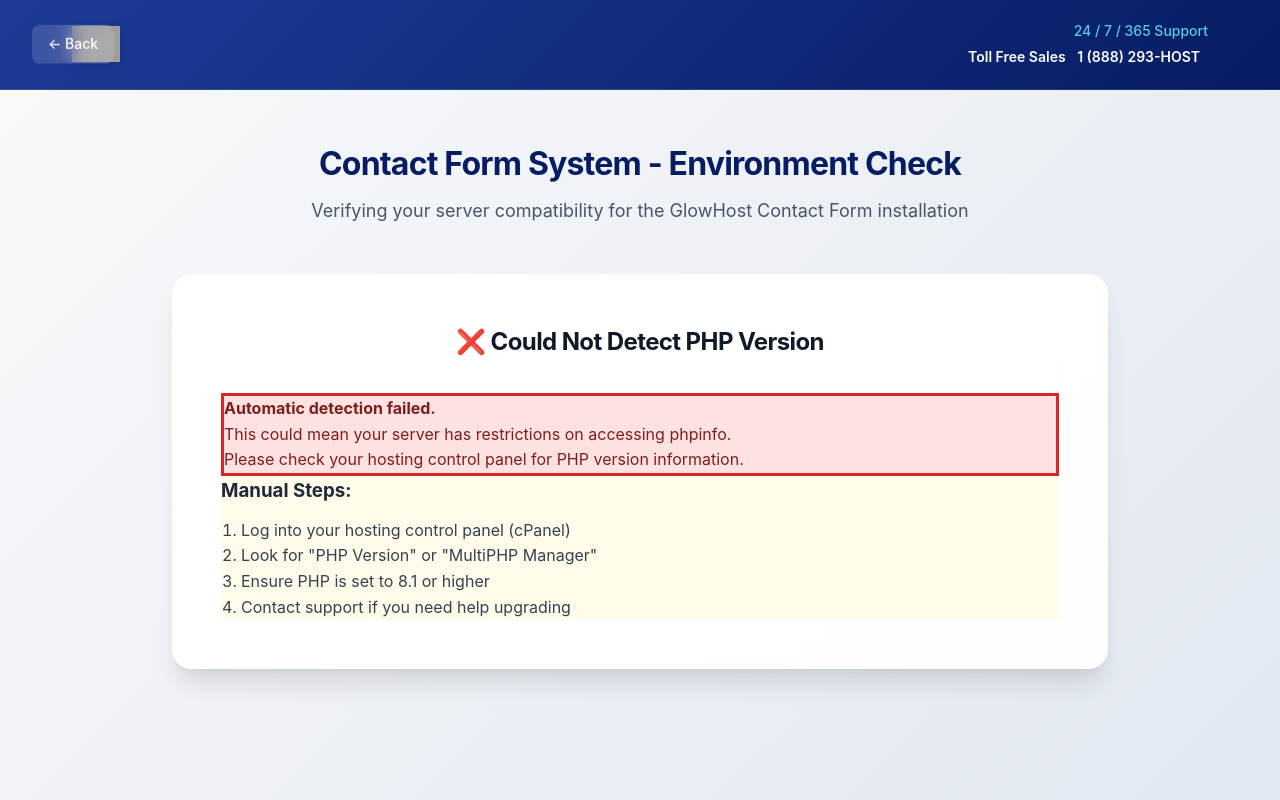
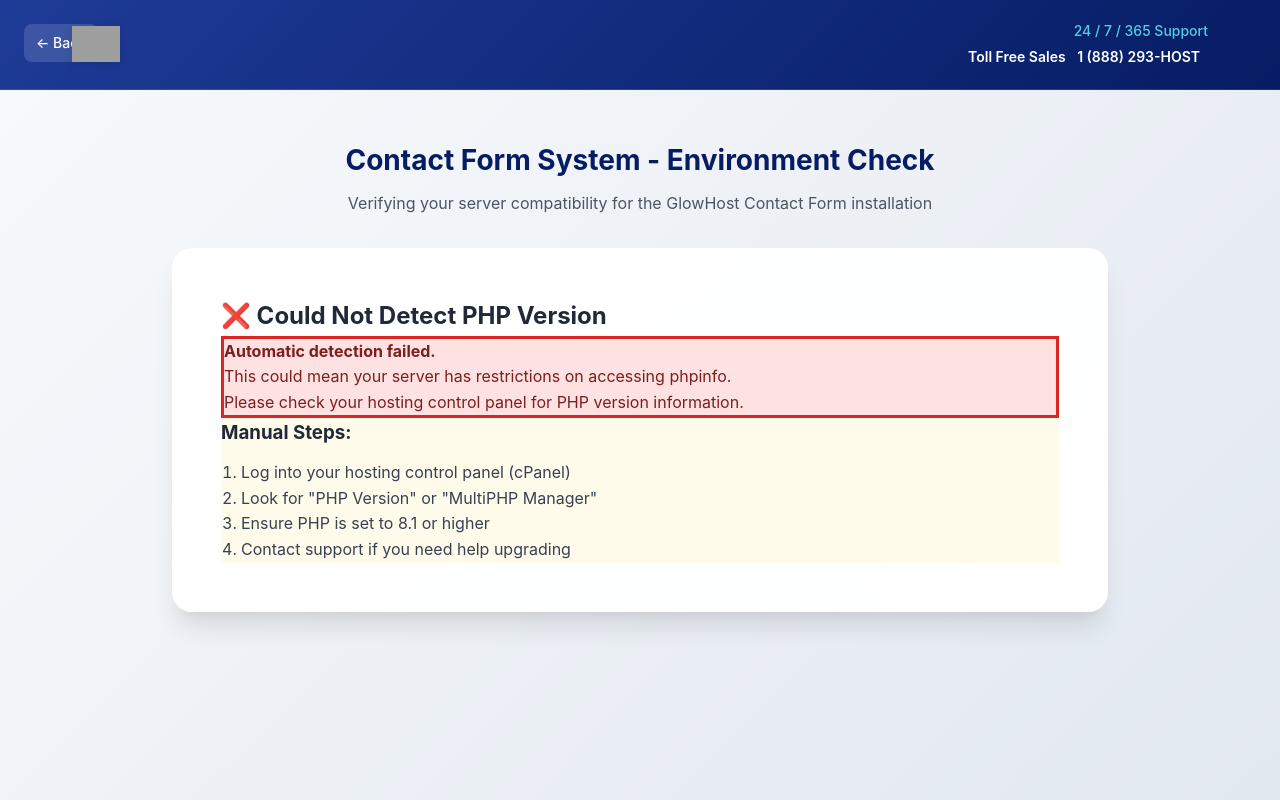
Before and after one commit to GlowHost-Matt/contact-form-sales, a PHP site: page /detect.php?step=check in a window 1280 px wide. Run offline with PHP 8.4, Linux system fonts and the light colour scheme; data that the repository does not hold is empty; grey boxes are pictures that could not be loaded.

Commit message:
Fix critical duplicate back button issue in detect.php
- Remove redundant card-header section causing layout problems
- Ensure only one back button appears in the header section
- Fix live site layout issues at https://contact.glowhost.com/detect.php
- Streamline HTML structure for better maintainability

Co-Authored-By: Same <noreply@same.new>

```diff
--- a/detect.php
+++ b/detect.php
@@ -72,7 +72,6 @@ deployPhpInfo();
             --gray-600: #4b5563;
             --gray-700: #374151;
             --gray-800: #1f2937;
-            --gray-900: #111827;
             --red-100: #fee2e2;
             --red-600: #dc2626;
             --green-50: #f0fdf4;
@@ -159,27 +158,10 @@ deployPhpInfo();
             transform: translateY(-1px);
         }
 
-        /* Back Button */
-        .back-btn {
-            position: absolute;
-            top: 50%;
-            left: 2rem;
-            transform: translateY(-50%);
-            background: rgba(255, 255, 255, 0.15);
-            color: white;
-            padding: 0.5rem 1rem;
-            border-radius: 8px;
-            text-decoration: none;
-            font-size: 0.875rem;
-            font-weight: 500;
-            backdrop-filter: blur(10px);
-            transition: all 0.2s ease;
-            z-index: 10;
-        }
-
-        .back-btn:hover {
-            background: rgba(255, 255, 255, 0.25);
-            transform: translateY(-50%) translateX(2px);
+        .simple-header h1 {
+            font-size: 1.25rem;
+            font-weight: 600;
+            margin: 0;
         }
 
         /* Modern Main Container */
@@ -196,16 +178,22 @@ deployPhpInfo();
 
         .page-title h1 {
             color: var(--glowhost-navy);
-            font-size: 2rem;
+            font-size: 2.5rem;
             font-weight: 700;
-            margin-bottom: 0.5rem;
+            margin-bottom: 1rem;
             letter-spacing: -0.025em;
+            background: linear-gradient(135deg, var(--glowhost-navy) 0%, var(--glowhost-blue) 100%);
+            -webkit-background-clip: text;
+            -webkit-text-fill-color: transparent;
+            background-clip: text;
         }
 
         .page-title p {
             color: var(--gray-600);
             font-size: 1.125rem;
             font-weight: 400;
+            max-width: 600px;
+            margin: 0 auto;
         }
 
         .detection-card {
@@ -358,30 +354,32 @@ deployPhpInfo();
             margin-top: 2rem;
         }
 
+        /* Back Button */
+        .back-btn {
+            position: absolute;
+            top: 1.5rem;
+            left: 1.5rem;
+            background: rgba(255, 255, 255, 0.15);
+            color: white;
+            padding: 0.5rem 0.75rem;
+            border-radius: 8px;
+            text-decoration: none;
+            font-size: 0.875rem;
+            font-weight: 500;
+            backdrop-filter: blur(10px);
+            transition: all 0.2s ease;
+        }
+
+        .back-btn:hover {
+            background: rgba(255, 255, 255, 0.25);
+        }
+
+
+
         /* Lists */
-        ol, ul {
+        ol {
             margin: 0.75rem 0 0 1.25rem;
             color: var(--gray-700);
-        }
-
-        /* Code styling */
-        pre, code {
-            font-family: 'Fira Code', Consolas, 'Monaco', 'Andale Mono', 'Ubuntu Mono', monospace;
-            font-size: 0.875rem;
-        }
-
-        pre {
-            background: var(--gray-100);
-            padding: 1rem;
-            border-radius: 8px;
-            overflow-x: auto;
-            margin: 1rem 0;
-        }
-
-        code {
-            background: var(--gray-100);
-            padding: 0.125rem 0.25rem;
-            border-radius: 3px;
         }
 
         /* Loading Animation */
@@ -461,9 +450,13 @@ deployPhpInfo();
 
     <!-- Main Content -->
     <div class="main-container">
-        <div class="page-title">
-            <h1>Contact Form System - Environment Check</h1>
-            <p>Verifying your server compatibility for the GlowHost Contact Form installation</p>
+        <div style="text-align: center; margin-bottom: 2rem;">
+            <h1 style="color: var(--glowhost-navy); font-size: 1.75rem; font-weight: 700; margin-bottom: 0.5rem;">
+                Contact Form System - Environment Check
+            </h1>
+            <p style="color: var(--gray-600);">
+                Verifying your server compatibility for the GlowHost Contact Form installation
+            </p>
         </div>
 
         <div class="detection-card">
@@ -489,7 +482,7 @@ deployPhpInfo();
 
             if ($detected_version === false):
             ?>
-                        <h2 class="section-title">❌ Could Not Detect PHP Version</h2>
+                <h2>❌ Could Not Detect PHP Version</h2>
                 <div class="error-box">
                     <p><strong>Automatic detection failed.</strong></p>
                     <p>This could mean your server has restrictions on accessing phpinfo.</p>
```
Also changed, not shown: other parts of detect.php (+19 -18 lines). Lines whose indentation alone changed are shown as unchanged.
